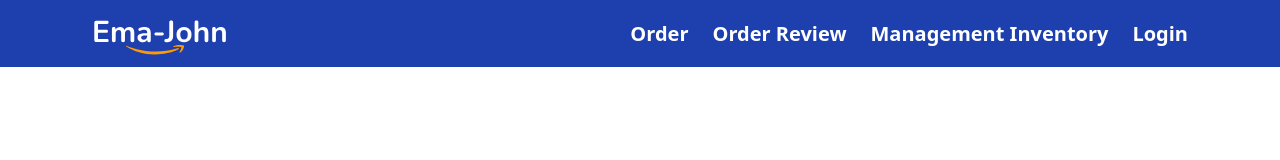
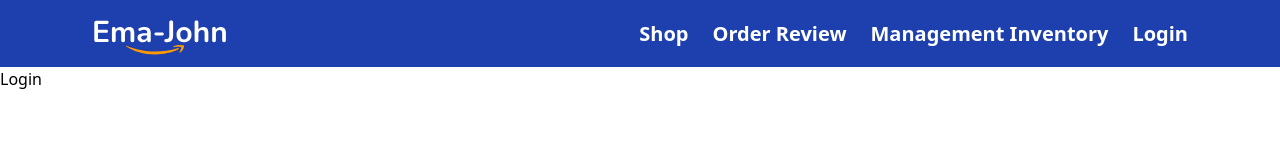
Before and after one commit to Ujjal-ENG/ame-zon, a React (Create React App) app: page /login in a window 1280 px wide. Shown: the top 160 px of the page. Built offline with nearby package versions, Linux system fonts and the light colour scheme.

Commit message:
done the all pages and also linked there

```diff
--- a/package.json
+++ b/package.json
@@ -9,6 +9,7 @@
         "react": "^18.2.0",
         "react-dom": "^18.2.0",
         "react-icons": "^4.7.1",
+        "react-router-dom": "^6.9.0",
         "react-scripts": "5.0.1",
         "web-vitals": "^2.1.4"
     },
--- a/src/App.js
+++ b/src/App.js
@@ -1,10 +1,23 @@
 import React from 'react';
 import Header from './layouts/Header';
+import { Route, Routes } from 'react-router-dom';
+import Home from './components/Home';
+import Shop from './components/Shop';
+import Error from './components/Error';
+import OrderReview from './components/OrderReview';
+import Login from './components/Login';
 
 const App = () => {
     return (
         <>
-           <Header />
+            <Header />
+            <Routes>
+                <Route path="/" element={<Home />} />
+                <Route path="/shop" element={<Shop />} />
+                <Route path="/order-review" element={<OrderReview />} />
+                <Route path="/login" element={<Login />} />
+                <Route path="*" element={<Error />} />
+            </Routes>
         </>
     );
 };
--- /dev/null
+++ b/src/components/Error.jsx
@@ -0,0 +1,13 @@
+import React from 'react';
+
+const Error = () => {
+    return (
+        <div className="h-screen flex justify-center items-center">
+            <h1 className="text-4xl text-gray-400">
+                404 <span className="text-yellow-500 font-bold">|</span> Nothing here to see
+            </h1>
+        </div>
+    );
+};
+
+export default Error;
--- /dev/null
+++ b/src/components/Home.jsx
@@ -0,0 +1,7 @@
+import React from 'react';
+
+const Home = () => {
+    return <div>Home</div>;
+};
+
+export default Home;
--- /dev/null
+++ b/src/components/Login.jsx
@@ -0,0 +1,7 @@
+import React from 'react';
+
+const Login = () => {
+    return <div>Login</div>;
+};
+
+export default Login;
--- /dev/null
+++ b/src/components/OrderReview.jsx
@@ -0,0 +1,7 @@
+import React from 'react';
+
+const OrderReview = () => {
+    return <div>OrderReview</div>;
+};
+
+export default OrderReview;
--- /dev/null
+++ b/src/components/Shop.jsx
@@ -0,0 +1,7 @@
+import React from 'react';
+
+const Shop = () => {
+    return <div>Shop</div>;
+};
+
+export default Shop;
--- a/src/index.js
+++ b/src/index.js
@@ -1,9 +1,14 @@
 import React from 'react';
 import ReactDOM from 'react-dom/client';
 import App from './App';
+import { BrowserRouter } from 'react-router-dom';
 
 import './index.css';
 
 const root = ReactDOM.createRoot(document.getElementById('root'));
 
-root.render(<App />);
+root.render(
+    <BrowserRouter>
+        <App />
+    </BrowserRouter>
+);
--- a/src/layouts/Header.jsx
+++ b/src/layouts/Header.jsx
@@ -1,4 +1,5 @@
 import React from 'react';
+import { NavLink } from 'react-router-dom';
 import Logo from '../assets/images/Logo.svg';
 const Header = () => {
     return (
@@ -7,10 +8,10 @@ const Header = () => {
                 <img src={Logo} alt="Ame-Jon" />
 
                 <ul className="flex justify-around items-center text-xl gap-6 font-bold">
-                    <li>Order</li>
-                    <li>Order Review</li>
-                    <li>Management Inventory</li>
-                    <li>Login</li>
+                    <NavLink to="/shop">Shop</NavLink>
+                    <NavLink to="/order-review">Order Review</NavLink>
+                    <NavLink to="*">Management Inventory</NavLink>
+                    <NavLink to="/login">Login</NavLink>
                 </ul>
             </nav>
         </header>
```
Also changed, not shown: 1 other file (tests, documents, lock files or other folders).
